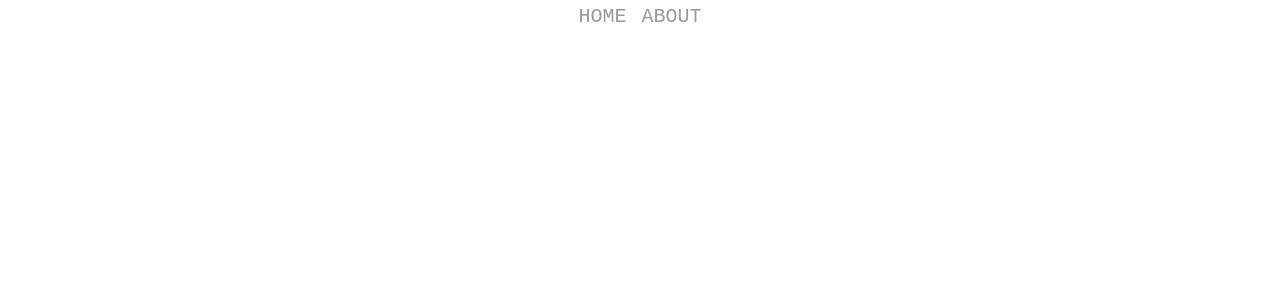
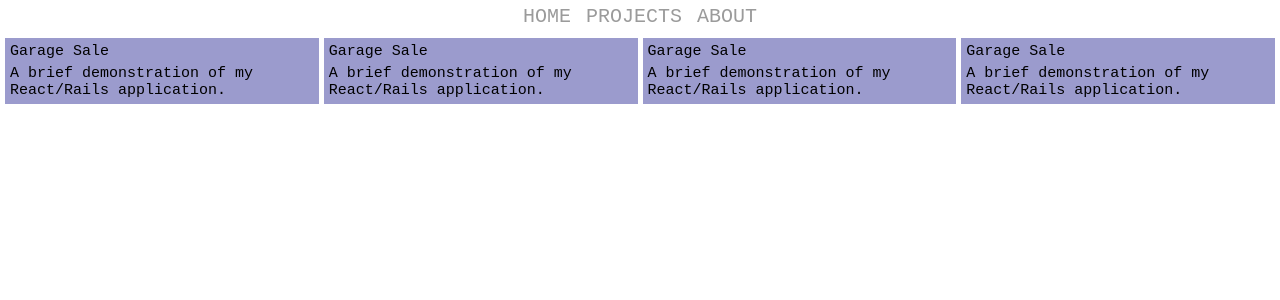
Before and after one commit to BrandonMWeaver/portfolio-frontend, a React (Create React App) app: page /projects in a window 1280 px wide. Shown: the top 300 px of the page. Built offline with nearby package versions, Linux system fonts and the light colour scheme.

Commit message:
Add project and projects container.

```diff
--- a/src/App.js
+++ b/src/App.js
@@ -5,8 +5,32 @@ import About from './components/About';
 import NavigationBar from './components/NavigationBar';
 
 import './App.css';
+import ProjectsContainer from './containers/ProjectsContainer';
 
 function App() {
+  const projects = [
+    {
+      title: "Garage Sale",
+      videoSource: "https://www.youtube.com/watch?v=rKIgAzOZxZE",
+      description: "A brief demonstration of my React/Rails application."
+    },
+    {
+      title: "Garage Sale",
+      videoSource: "https://www.youtube.com/watch?v=rKIgAzOZxZE",
+      description: "A brief demonstration of my React/Rails application."
+    },
+    {
+      title: "Garage Sale",
+      videoSource: "https://www.youtube.com/watch?v=rKIgAzOZxZE",
+      description: "A brief demonstration of my React/Rails application."
+    },
+    {
+      title: "Garage Sale",
+      videoSource: "https://www.youtube.com/watch?v=rKIgAzOZxZE",
+      description: "A brief demonstration of my React/Rails application."
+    }
+  ];
+
   return (
     <div className="App">
       <Router>
@@ -17,6 +41,9 @@ function App() {
             </>
           );
         }} />
+        <Route exact path="/projects" render={() => {
+          return <ProjectsContainer projects={projects} />
+        }} />
         <Route exact path="/about" render={() => {
           return <About />
         }} />
--- a/src/components/About.js
+++ b/src/components/About.js
@@ -3,9 +3,12 @@ import React from 'react';
 import '../styles/About.css';
 
 const About = () => {
+	const p = "I'm a full-stack software engineer/web developer. " +
+						"I have experience working with multiple languages, frameworks, and environments to build responsive, performant applications across multiple platforms."
+
 	return (
 		<div className="About">
-			<p>TEMPORARY</p>
+			<p>{p}</p>
 		</div>
 	);
 }
--- a/src/components/NavigationBar.js
+++ b/src/components/NavigationBar.js
@@ -6,7 +6,8 @@ import '../styles/NavigationBar.css';
 const NavigationBar = () => {
 	const anchors = [
 		{ text: "HOME", to: '/' },
-		{ text: "ABOUT", to: '/about' }
+		{ text: "PROJECTS", to: "/projects" },
+		{ text: "ABOUT", to: "/about" }
 	];
 
 	return (
--- /dev/null
+++ b/src/components/Project.js
@@ -0,0 +1,15 @@
+import React from 'react';
+
+import '../styles/Project.css';
+
+const Project = props => {
+	return (
+		<div className="Project">
+			<h3>{props.project.title}</h3>
+			{/* embed video */}
+			<p>{props.project.description}</p>
+		</div>
+	);
+}
+
+export default Project;
--- /dev/null
+++ b/src/containers/ProjectsContainer.js
@@ -0,0 +1,17 @@
+import React from 'react';
+
+import Project from '../components/Project';
+
+import '../styles/ProjectsContainer.css';
+
+const ProjectsContainer = props => {
+	return (
+		<div className="ProjectsContainer">
+			{props.projects.map((project, index) => {
+				return <Project key={index} project={project} />
+			})}
+		</div>
+	);
+}
+
+export default ProjectsContainer;
--- a/src/styles/About.css
+++ b/src/styles/About.css
@@ -1,13 +1,13 @@
 .About {
-	margin: 5px;
+	margin: 0 5px;
 	padding: 0;
 	animation: fadeIn ease 0.5s;
 }
 
 .About p {
-	margin: 0;
+	margin: 0 auto;
 	padding: 5px;
-	text-align: center;
+	width: 80%;
 	font-family: monospace;
 	font-size: 15px;
 	color: #373737;
--- /dev/null
+++ b/src/styles/Project.css
@@ -0,0 +1,26 @@
+.Project {
+	display: inline-block;
+	margin: 5px 0 0 5px;
+	padding: 5px;
+	width: calc(25% - 15px);
+	background-color: #9b9bcd;
+}
+
+.Project h3 {
+	margin: 0 0 5px 0;
+	padding: 0;
+	font-family: monospace;
+	font-weight: normal;
+	font-size: 15px;
+}
+
+.Project iframe {
+	width: 100%;
+}
+
+.Project p {
+	margin: 5px 0 0 0;
+	padding: 0;
+	font-family: monospace;
+	font-size: 15px;
+}
--- /dev/null
+++ b/src/styles/ProjectsContainer.css
@@ -0,0 +1,11 @@
+.ProjectsContainer {
+	display: block;
+	margin: 0 5px 5px 0;
+	padding: 0;
+	animation: fadeIn ease 0.5s;
+}
+
+@keyframes fadeIn {
+	0% { opacity: 0; }
+	100% { opacity: 1; }
+}
```
Also changed, not shown: 1 other file (tests, documents, lock files or other folders).
